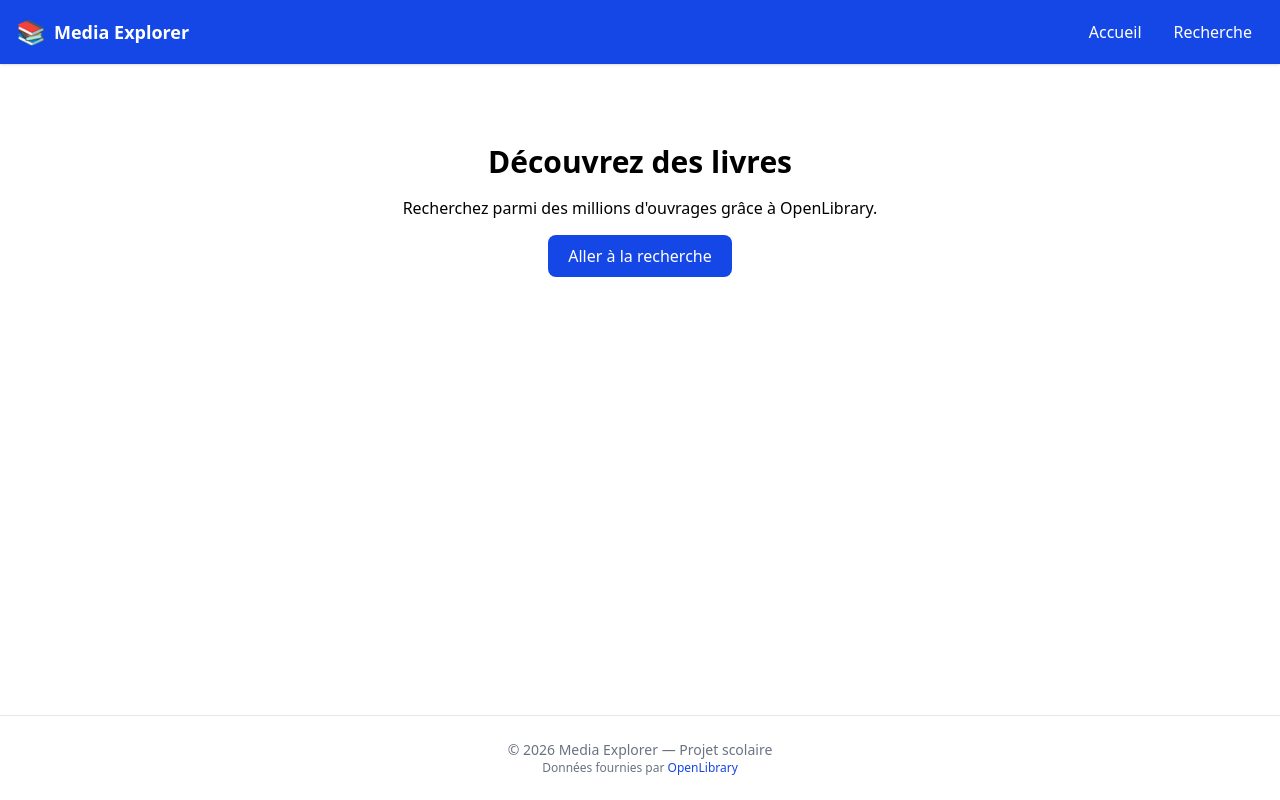
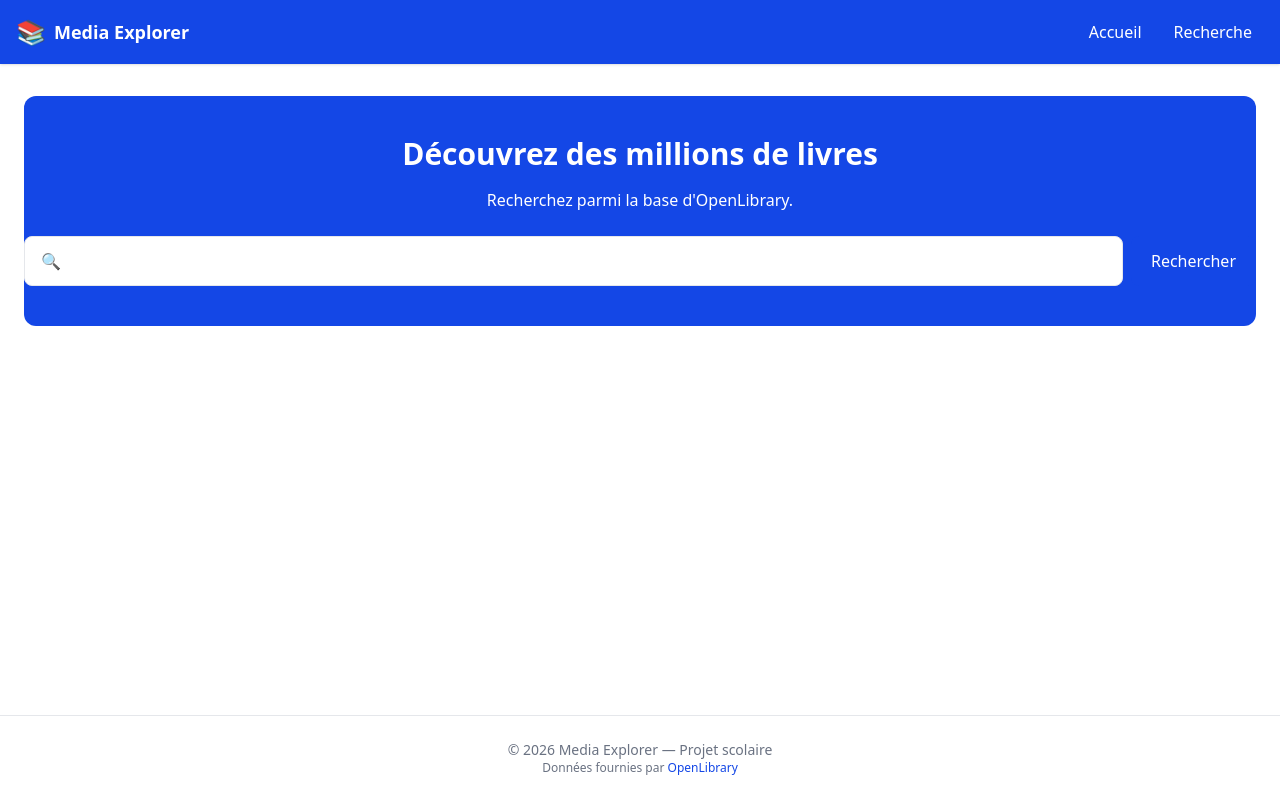
Before and after one commit to Dani201008/Projet-Frontend, a Vue app: page / in a window 1280 px wide. Built offline with nearby package versions, Linux system fonts and the light colour scheme.

Commit message:
feat: ajoute la barre de recherche réutilisable
Composant SearchBar avec pattern v-model, validation Entrée, bouton de réinitialisation et désactivation si vide. Intégrée sur HomeView qui redirige vers /search?q=... Couvre US-01.

```diff
--- a/src/components/SearchBar.vue
+++ b/src/components/SearchBar.vue
@@ -1,8 +1,89 @@
+<!--
+  Fichier  : src/components/SearchBar.vue
+  Auteur   : Timmy
+  Rôle     : Barre de recherche réutilisable (pattern v-model).
+  Créé le  : 08.05.2026
+  Modifié  : 08.05.2026
+-->
 <template>
+  <!-- @submit.prevent : on intercepte la touche Entrée et on évite le rechargement de page. -->
+  <form class="flex flex-col gap-2 sm:flex-row" role="search" @submit.prevent="onSubmit">
+    <!-- Label invisible mais lu par les lecteurs d'écran (accessibilité). -->
+    <label for="search-input" class="sr-only">Rechercher un livre</label>
+
+    <div class="flex items-center gap-2 flex-1 bg-white border border-gray-200 rounded-lg px-4">
+      <span aria-hidden="true">🔍</span>
+      <input
+        id="search-input"
+        v-model="localQuery"
+        type="text"
+        :placeholder="placeholder"
+        autocomplete="off"
+        class="flex-1 border-0 outline-none bg-transparent py-3"
+      />
+      <!-- Croix « × » : visible seulement quand on a tapé, vide le champ d'un clic. -->
+      <button v-if="localQuery" type="button" class="text-2xl text-gray-400" @click="clear">×</button>
+    </div>
+
+    <!-- Désactivé tant que la saisie est vide ou ne contient que des espaces. -->
+    <button type="submit" class="bg-blue-700 text-white px-5 py-2.5 rounded-lg" :disabled="!localQuery.trim()">
+      Rechercher
+    </button>
+  </form>
 </template>
 
 <script>
 export default {
-  name: 'SearchBar'
+  name: 'SearchBar',
+
+  // Valeurs reçues du parent.
+  props: {
+    // Valeur du champ, lue/écrite depuis le parent via v-model.
+    modelValue: { type: String, default: '' },
+    placeholder: { type: String, default: 'Rechercher un livre, un auteur...' }
+  },
+
+  // Événements émis vers le parent (v-model + submit).
+  emits: ['update:modelValue', 'submit'],
+
+  data() {
+    return {
+      // Copie locale de la prop : Vue interdit de muter une prop directement,
+      // donc on travaille sur cette copie et on émet les changements au parent.
+      localQuery: this.modelValue
+    }
+  },
+
+  watch: {
+    // Si le parent change la valeur (ex. via le router), on synchronise la copie locale.
+    modelValue(value) {
+      this.localQuery = value
+    },
+    // Quand l'utilisateur tape, on prévient le parent pour garder le v-model à jour.
+    localQuery(value) {
+      this.$emit('update:modelValue', value)
+    }
+  },
+
+  methods: {
+    /**
+     * Appelée quand l'utilisateur valide le formulaire.
+     * On nettoie les espaces et on émet `submit` uniquement si la saisie n'est pas vide.
+     */
+    onSubmit() {
+      const trimmed = this.localQuery.trim()
+      if (trimmed) {
+        this.$emit('submit', trimmed)
+      }
+    },
+
+    /**
+     * Vide le champ. Utilisé par le bouton « × ».
+     */
+    clear() {
+      this.localQuery = ''
+      this.$emit('update:modelValue', '')
+    }
+  }
 }
 </script>
--- a/src/views/HomeView.vue
+++ b/src/views/HomeView.vue
@@ -1,22 +1,44 @@
 <!--
   Fichier  : src/views/HomeView.vue
-  Auteur   : Samuel
-  Rôle     : Page d'accueil minimale (sera enrichie au commit 1.3 par Timmy).
+  Auteur   : Timmy
+  Rôle     : Page d'accueil avec barre de recherche.
   Créé le  : 08.05.2026
   Modifié  : 08.05.2026
 -->
 <template>
-  <section class="text-center py-12">
-    <h1 class="text-3xl font-bold mb-4">Découvrez des livres</h1>
-    <p class="mb-6">Recherchez parmi des millions d'ouvrages grâce à OpenLibrary.</p>
-    <router-link :to="{ name: 'search' }" class="bg-blue-700 text-white px-5 py-2.5 rounded-lg">
-      Aller à la recherche
-    </router-link>
+  <section class="flex flex-col gap-8">
+    <!-- Bandeau bleu d'accueil avec la barre de recherche au centre. -->
+    <div class="text-center py-10 bg-blue-700 text-white rounded-xl">
+      <h1 class="text-3xl font-bold mb-4">Découvrez des millions de livres</h1>
+      <p class="mb-6">Recherchez parmi la base d'OpenLibrary.</p>
+      <SearchBar v-model="query" @submit="onSearch" />
+    </div>
   </section>
 </template>
 
 <script>
+import SearchBar from '@/components/SearchBar.vue'
+
 export default {
-  name: 'HomeView'
+  name: 'HomeView',
+  components: { SearchBar },
+
+  data() {
+    return {
+      // Saisie en cours, liée à SearchBar via v-model.
+      query: ''
+    }
+  },
+
+  methods: {
+    /**
+     * Validation de la recherche depuis l'accueil.
+     * On redirige vers /search?q=<terme> : l'URL devient partageable
+     * et le bouton précédent/suivant du navigateur fonctionne naturellement.
+     */
+    onSearch(term) {
+      this.$router.push({ name: 'search', query: { q: term } })
+    }
+  }
 }
 </script>
```
